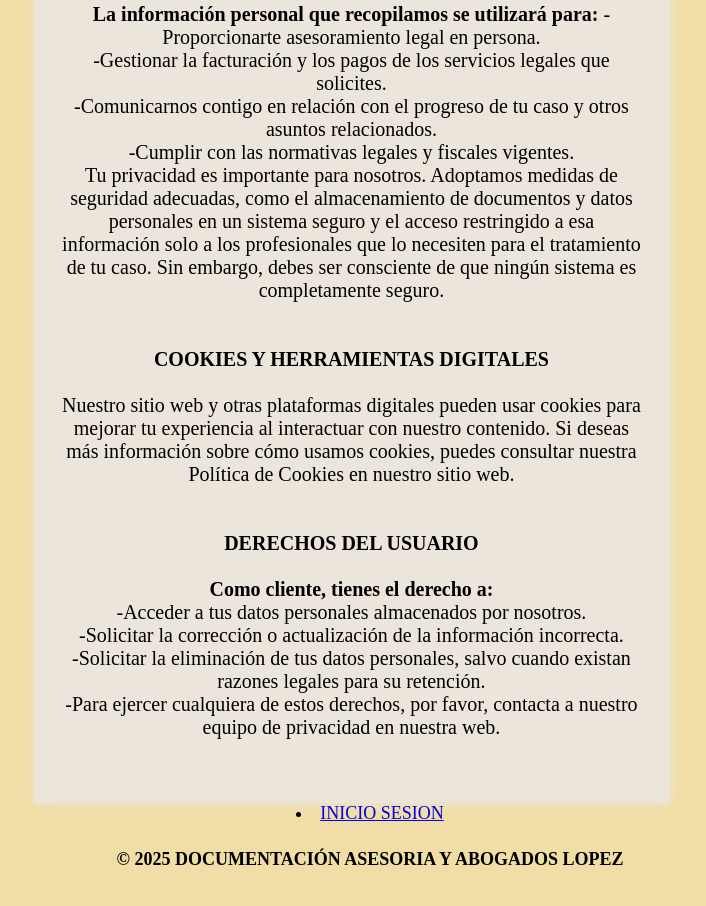
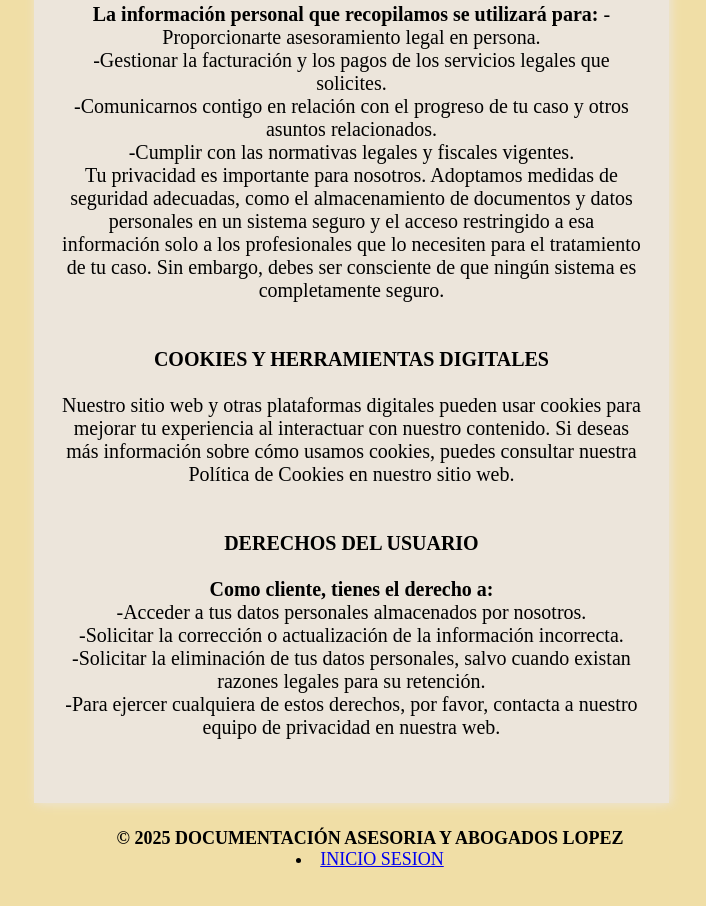
Before and after one commit to Sandry1998/ASESORIA-JURIDICA, a plain HTML site: page POLITICA PRIVACIDAD/politica3.html in a window 1280 px wide. Shown: the part 775-1681 px from the top of the page, without its empty margins (270-976 px from the left). Drawn offline with Linux system fonts and the light colour scheme.

Commit message:
ASESORIAS JURIDICAS

```diff
--- a/POLITICA PRIVACIDAD/politica3.html
+++ b/POLITICA PRIVACIDAD/politica3.html
@@ -81,11 +81,9 @@
         </ul>
     </aside>
 </div>
-<div>
+<footer>
+    <p><strong>&copy; 2025 DOCUMENTACIÓN ASESORIA Y ABOGADOS LOPEZ</strong></p>
     <li><a href="../index.html">INICIO SESION</a>
-</div>
-<footer>
-            <p><strong>&copy; 2025 DOCUMENTACIÓN ASESORIA Y ABOGADOS LOPEZ</strong></p>
 </footer>
 </header>
 </body>
```
Also changed, not shown: POLITICA PRIVACIDAD/politica1.html (+1 -3 lines), POLITICA PRIVACIDAD/politica2.html (+1 -3 lines).
